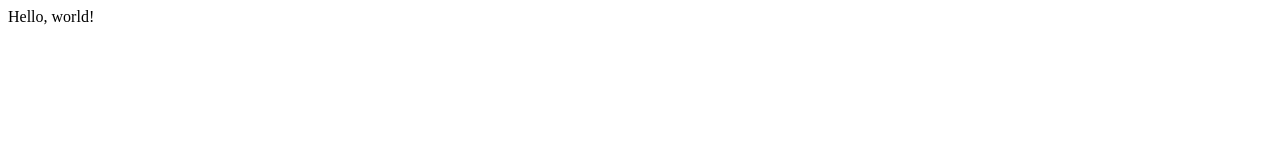
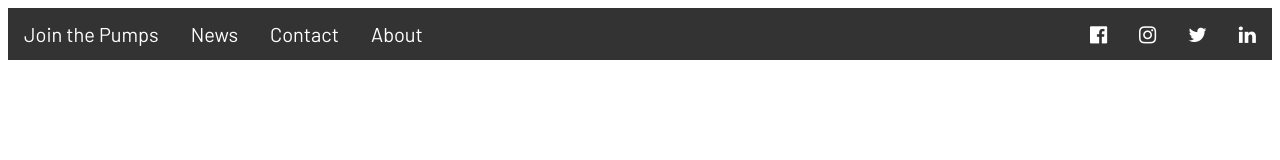
Before and after one commit to sebastian-graeff/jointhepump, a plain HTML site: page jointhepump.html in a window 1280 px wide. Drawn offline with Linux system fonts and the light colour scheme.

Commit message:
Created Navbar

```diff
--- a/jointhepump.html
+++ b/jointhepump.html
@@ -1,9 +1,27 @@
 <!DOCTYPE html>
 <html lang="en">
     <head>
-        <title>Hello!</title>
+        <title>Join the Pump</title>
+        <link rel="stylesheet" href="stylethepump.css">
+        <link href='https://fonts.googleapis.com/css?family=Barlow' rel='stylesheet'>
+        <link rel="stylesheet" href="https://cdnjs.cloudflare.com/ajax/libs/font-awesome/4.7.0/css/font-awesome.min.css">
+        <style>
+            body {font-family: 'Barlow';font-size: 22px;font-weight: 200}
+        </style>
     </head>
-    <body>
-        Hello, world!
-    </body>
+    <body class="web_background"></body>
+    <div class="navbar">
+        <ul>
+            <li><a class="active" href="#">Join the Pumps</a></li>
+            <li><a href="#news">News</a></li>
+            <li><a href="#contact">Contact</a></li>
+            <li><a href="#about">About</a></li>
+        <div class="socials">
+            <li><a href="https://www.facebook.com/Jointhepipe.org"><i class="fa fa-facebook-official"></i></a></li>
+            <li><a href="https://www.instagram.com/jointhepipe_eu/"><i class="fa fa-instagram"></i></a></li>
+            <li><a href="https://twitter.com/jointhepipe" class=""><i class="fa fa-twitter"></i></a></li>
+            <li><a href="https://www.linkedin.com/company/jointhepipe.org/" class=""><i class="fa fa-linkedin"></i></a></li>
+        </div>
+        </ul>
+    </div>
 </html>
--- a/stylethepump.css
+++ b/stylethepump.css
@@ -0,0 +1,29 @@
+ul {list-style-type: none;
+    margin: 0;
+    padding: 0;
+    overflow: hidden;
+    background-color: #333;}
+li {float: left;}
+li a {display: block;
+    color: white;
+    text-align: center;
+    padding: 14px 16px;
+    text-decoration: none;}
+li a:hover {background-color: #111;}
+
+.web_back{color:black;background-color:#f1f1f1;}
+.navbar {font-family: "Barlow";
+         font-size: 20px;
+         font-weight: 100;
+         justify-content: center;}
+.socials {float:right;
+         width:auto;
+         border:none;
+         display:block;
+         outline:0;
+         justify-content: center;}
+.jointhepumps {font-family: "Barlow";
+                font-size: 30px;
+                font-weight: 300;
+                justify-content: center;
+                text-align: center;}
```
